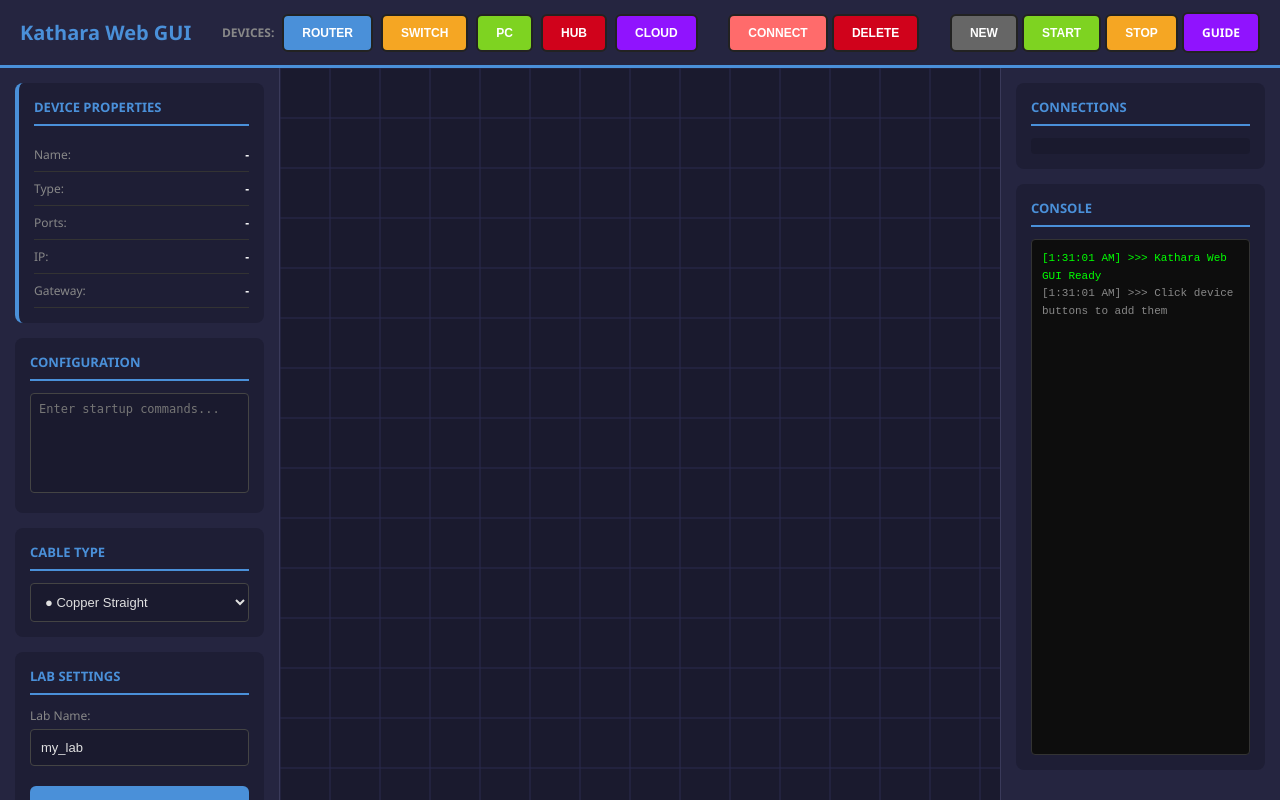
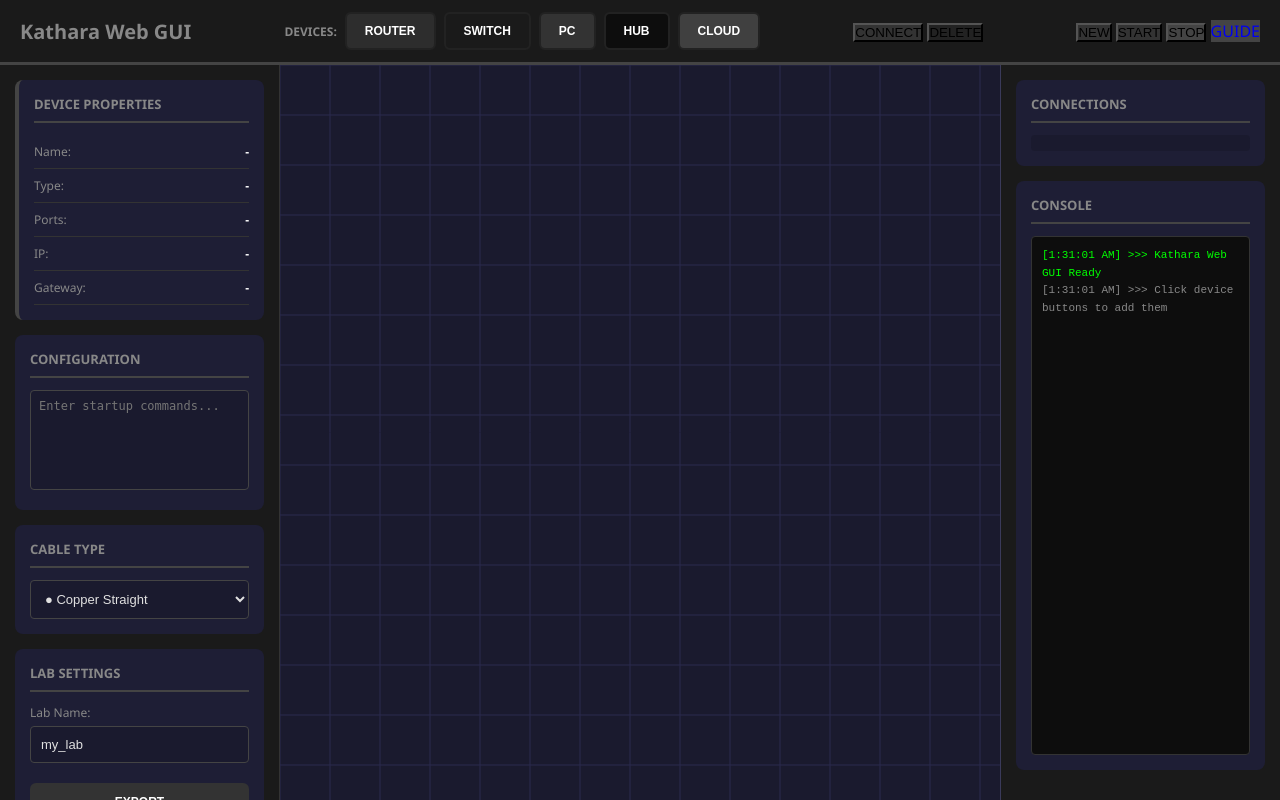
Before and after one commit to DanieleDiNatale/kathara-GUI, a Flask app: page / in a window 1280 px wide. Run offline with Flask 3, Linux system fonts and the light colour scheme.

Commit message:
Update GUI colors to dark theme - black/dark gray colors

```diff
--- a/kathara_gui_web/static/script.js
+++ b/kathara_gui_web/static/script.js
@@ -2,11 +2,11 @@ const canvas = document.getElementById('topologyCanvas');
 const ctx = canvas.getContext('2d');
 
 const DEVICE_TYPES = {
-    router: { color: '#4A90D9', label: 'ROUTER' },
-    switch: { color: '#F5A623', label: 'SWITCH' },
-    pc: { color: '#7ED321', label: 'PC' },
-    hub: { color: '#D0021B', label: 'HUB' },
-    cloud: { color: '#9013FE', label: 'CLOUD' }
+    router: { color: '#2D2D2D', label: 'ROUTER' },
+    switch: { color: '#1A1A1A', label: 'SWITCH' },
+    pc: { color: '#333333', label: 'PC' },
+    hub: { color: '#0D0D0D', label: 'HUB' },
+    cloud: { color: '#404040', label: 'CLOUD' }
 };
 
 const DEVICE_PORTS = {
@@ -525,7 +525,7 @@ document.getElementById('exportBtn').addEventListener('click', async () => {
 
     if (result.success) {
         currentLabPath = result.lab_path;
-        log(`[EXPORT] Lab exported to: ${result.lab_path}`, '#4A90D9');
+        log(`[EXPORT] Lab exported to: ${result.lab_path}`, '#666');
         log(`[INFO] ${devices.length} devices, ${connections.length} connections`, '#888');
     }
 });
--- a/kathara_gui_web/static/style.css
+++ b/kathara_gui_web/static/style.css
@@ -23,15 +23,15 @@ body {
     align-items: center;
     justify-content: space-between;
     padding: 12px 20px;
-    background: #252540;
-    border-bottom: 3px solid #4A90D9;
+    background: #1a1a1a;
+    border-bottom: 3px solid #444;
     gap: 15px;
     flex-wrap: wrap;
 }
 
 .toolbar-section h1 {
     font-size: 20px;
-    color: #4A90D9;
+    color: #888;
     font-weight: bold;
 }
 
@@ -63,31 +63,20 @@ body {
     border-color: white;
 }
 
-.device-btn.router { background: #4A90D9; }
-.device-btn.switch { background: #F5A623; }
-.device-btn.pc { background: #7ED321; }
-.device-btn.hub { background: #D0021B; }
-.device-btn.cloud { background: #9013FE; }
-
-.action-btn {
-    padding: 10px 18px;
-    border: 2px solid #222;
-    border-radius: 6px;
-    cursor: pointer;
-    font-weight: bold;
-    color: white;
-    font-size: 12px;
-    transition: all 0.2s;
-}
+.device-btn.router { background: #2D2D2D; }
+.device-btn.switch { background: #1A1A1A; }
+.device-btn.pc { background: #333333; }
+.device-btn.hub { background: #0D0D0D; }
+.device-btn.cloud { background: #404040; }
 
 .action-btn:hover { transform: scale(1.05); }
-.action-btn.connect { background: #FF6B6B; }
-.action-btn.connect.active { background: #FFD700; color: black; }
-.action-btn.delete { background: #D0021B; }
-.action-btn.start { background: #7ED321; }
-.action-btn.stop { background: #F5A623; }
-.action-btn.new { background: #666; }
-.action-btn.guide { background: #9013FE; text-decoration: none; display: inline-block; }
+.action-btn.connect { background: #333; }
+.action-btn.connect.active { background: #555; color: white; }
+.action-btn.delete { background: #222; }
+.action-btn.start { background: #333; }
+.action-btn.stop { background: #444; }
+.action-btn.new { background: #333; }
+.action-btn.guide { background: #444; text-decoration: none; display: inline-block; }
 
 .main-content {
     display: flex;
@@ -97,10 +86,10 @@ body {
 
 .sidebar, .properties-panel {
     width: 280px;
-    background: #252540;
+    background: #1a1a1a;
     padding: 15px;
     overflow-y: auto;
-    border-right: 1px solid #3a3a5a;
+    border-right: 1px solid #333;
 }
 
 .properties-panel {
@@ -121,13 +110,13 @@ body {
     font-size: 13px;
     font-weight: bold;
     margin-bottom: 12px;
-    color: #4A90D9;
-    border-bottom: 2px solid #4A90D9;
+    color: #888;
+    border-bottom: 2px solid #444;
     padding-bottom: 8px;
 }
 
 .device-panel {
-    border-left: 4px solid #4A90D9;
+    border-left: 4px solid #444;
 }
 
 .property {
@@ -192,7 +181,7 @@ select {
 }
 
 .btn:hover { opacity: 0.9; transform: scale(1.02); }
-.btn.primary { background: #4A90D9; color: white; }
+.btn.primary { background: #333; color: white; }
 .btn.secondary { background: #444; color: white; }
 
 textarea {
```
Also changed, not shown: kathara_gui/main.py (+10 -10 lines).
